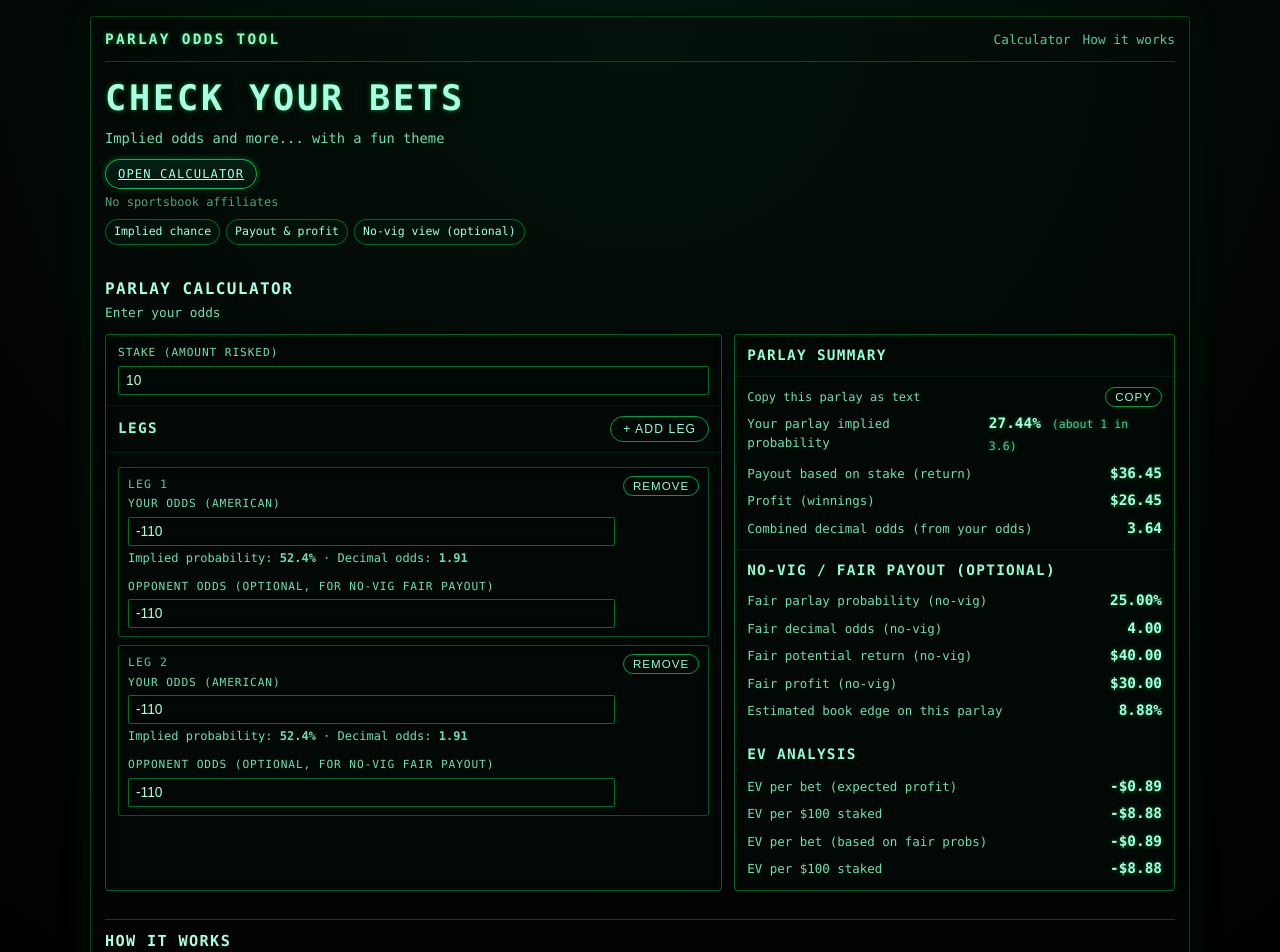
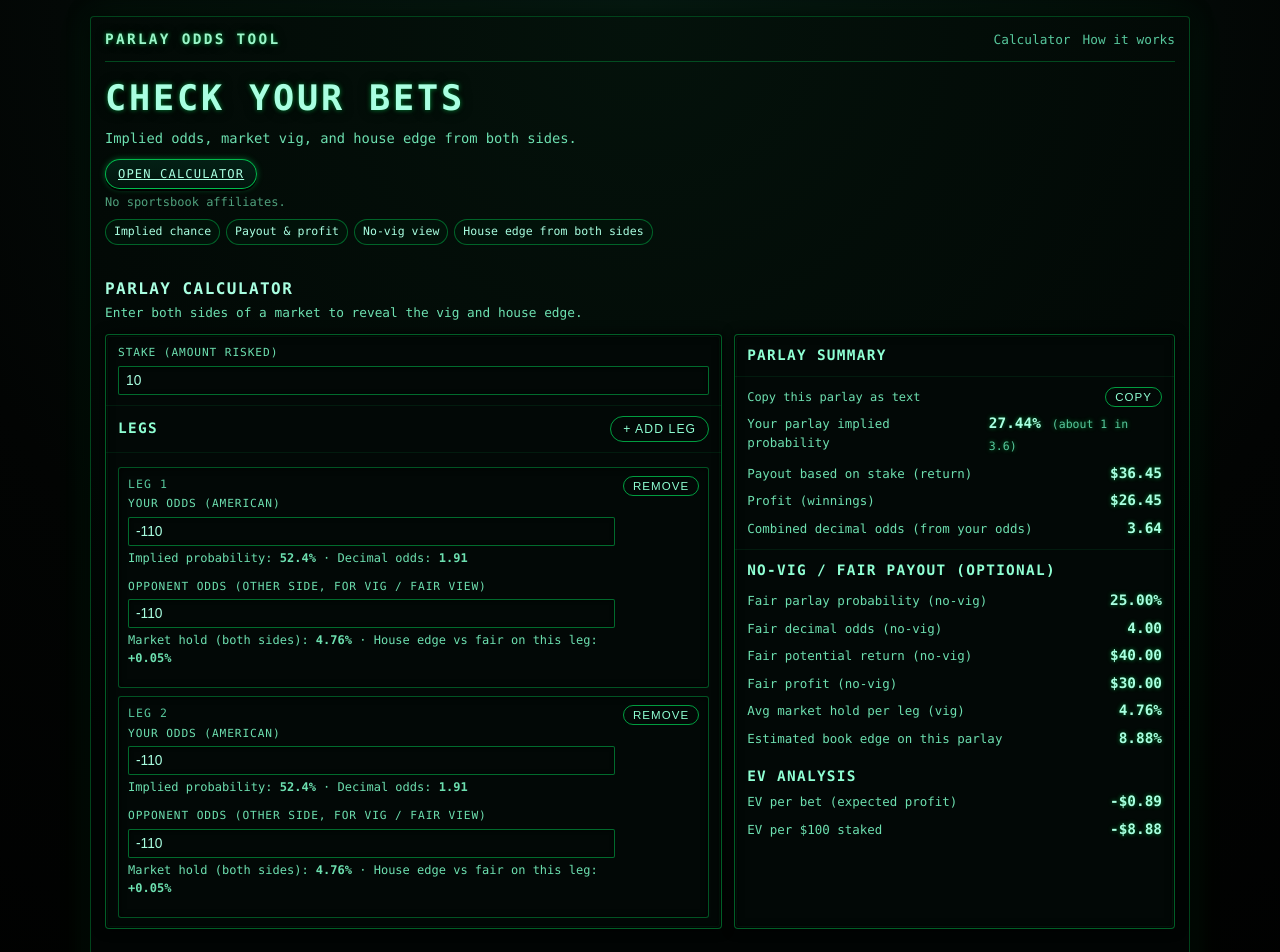
Before and after one commit to NickASU/parlay-odds-tool, a React (Vite) app: page / in a window 1280 px wide. Shown: the top 952 px of the page. Built offline with nearby package versions, Linux system fonts and the light colour scheme.

Commit message:
Updated vig and fair odds logic

```diff
--- a/src/App.tsx
+++ b/src/App.tsx
@@ -1,39 +1,16 @@
 import { useMemo, useState } from "react";
+
+import {
+  americanToDecimal,
+  americanToImpliedProb,
+  analyzeTwoSidedMarket,
+} from "./utils/odds";
 
 type Leg = {
   id: number;
   americanOdds: string; // your side
   opponentOdds: string; // other side of the market (optional, for no-vig)
 };
-
-function americanToDecimal(odds: number): number | null {
-  if (!Number.isFinite(odds) || odds === 0) return null;
-  if (odds > 0) return 1 + odds / 100;
-  return 1 + 100 / Math.abs(odds);
-}
-
-function americanToImpliedProb(odds: number): number | null {
-  if (!Number.isFinite(odds) || odds === 0) return null;
-  if (odds > 0) {
-    return 100 / (odds + 100);
-  }
-  return Math.abs(odds) / (Math.abs(odds) + 100);
-}
-
-/**
- * Given odds for your side and opponent's side,
- * compute a "no-vig" probability for your side by normalizing.
- */
-function noVigProbFromMarket(yourOdds: number, oppOdds: number): number | null {
-  const pYouRaw = americanToImpliedProb(yourOdds);
-  const pOppRaw = americanToImpliedProb(oppOdds);
-  if (pYouRaw == null || pOppRaw == null) return null;
-
-  const sum = pYouRaw + pOppRaw;
-  if (!Number.isFinite(sum) || sum <= 0) return null;
-
-  return pYouRaw / sum;
-}
 
 export default function App() {
   const [stake, setStake] = useState<string>("10");
@@ -113,13 +90,17 @@ export default function App() {
     if (!allHaveOpp) return null;
 
     const fairLegProbs: number[] = [];
+    const legHolds: number[] = [];
 
     for (const leg of legs) {
       const yourOddsNum = Number(leg.americanOdds);
       const oppOddsNum = Number(leg.opponentOdds);
-      const pNoVig = noVigProbFromMarket(yourOddsNum, oppOddsNum);
-      if (pNoVig == null) return null;
-      fairLegProbs.push(pNoVig);
+
+      const market = analyzeTwoSidedMarket(yourOddsNum, oppOddsNum);
+      if (!market) return null;
+
+      fairLegProbs.push(market.pNoVigYou);
+      legHolds.push(market.hold);
     }
 
     const parlayProbFair = fairLegProbs.reduce((acc, p) => acc * p, 1);
@@ -129,6 +110,11 @@ export default function App() {
     const fairReturn = parsedStake * fairDecimal;
     const fairProfit = fairReturn - parsedStake;
 
+    const avgLegHold =
+      legHolds.length > 0
+        ? legHolds.reduce((a, b) => a + b, 0) / legHolds.length
+        : null;
+
     if (!parlayMetrics) {
       return {
         parlayProbFair,
@@ -136,6 +122,7 @@ export default function App() {
         fairReturn,
         fairProfit,
         edgePct: null as number | null,
+        avgLegHold,
       };
     }
 
@@ -149,6 +136,7 @@ export default function App() {
       fairReturn,
       fairProfit,
       edgePct,
+      avgLegHold,
     };
   }, [parsedStake, validLegs, legs, parlayMetrics]);
 
@@ -183,7 +171,6 @@ export default function App() {
       evPct,
     };
   }, [parsedStake, parlayMetrics, fairParlayMetrics]);
-
 
   // TEXT TO COPY
   const summaryText = useMemo(() => {
@@ -253,27 +240,26 @@ export default function App() {
         </header>
 
         <main className="site-main">
-          {/* HERO – you can change this text however you want */}
+          {/* HERO */}
           <section className="hero" id="top">
             <div className="hero-content">
               <h1 className="hero-title">Check Your Bets</h1>
               <p className="hero-subtitle">
-                Implied odds and more... with a fun theme
+                Implied odds, market vig, and house edge from both sides.
               </p>
 
               <div className="hero-cta-row">
                 <a href="#calculator" className="btn hero-cta">
                   Open Calculator
                 </a>
-                <p className="hero-note">
-                  No sportsbook affiliates
-                </p>
+                <p className="hero-note">No sportsbook affiliates.</p>
               </div>
 
               <div className="hero-badges">
                 <span className="hero-badge">Implied chance</span>
                 <span className="hero-badge">Payout &amp; profit</span>
-                <span className="hero-badge">No-vig view (optional)</span>
+                <span className="hero-badge">No-vig view</span>
+                <span className="hero-badge">House edge from both sides</span>
               </div>
             </div>
           </section>
@@ -283,7 +269,7 @@ export default function App() {
             <header className="app-header">
               <h2 className="app-title">Parlay Calculator</h2>
               <p className="app-subtitle">
-                Enter your odds
+                Enter both sides of a market to reveal the vig and house edge.
               </p>
             </header>
 
@@ -335,6 +321,14 @@ export default function App() {
                         decimal !== null &&
                         prob !== null;
 
+                      const oppOddsNum = Number(leg.opponentOdds);
+
+                      // Use helper to get vig / fair + edge when both sides valid
+                      const market =
+                        isValid && leg.opponentOdds.trim() !== ""
+                          ? analyzeTwoSidedMarket(oddsNum, oppOddsNum)
+                          : null;
+
                       return (
                         <div key={leg.id} className="leg-card">
                           <div className="leg-main">
@@ -384,8 +378,7 @@ export default function App() {
                               className="field-label"
                               style={{ marginTop: 8 }}
                             >
-                              Opponent odds (optional, for no-vig fair
-                              payout)
+                              Opponent odds (other side, for vig / fair view)
                             </label>
                             <input
                               type="number"
@@ -400,6 +393,23 @@ export default function App() {
                               placeholder="-110"
                               className="input"
                             />
+
+                            {market && (
+                              <p className="field-helper">
+                                Market hold (both sides):{" "}
+                                <strong>
+                                  {(market.hold * 100).toFixed(2)}%
+                                </strong>{" "}
+                                · House edge vs fair on this leg:{" "}
+                                <strong>
+                                  {market.houseEdgePct >= 0 ? "+" : "-"}
+                                  {Math.abs(
+                                    market.houseEdgePct
+                                  ).toFixed(2)}
+                                  %
+                                </strong>
+                              </p>
+                            )}
                           </div>
 
                           <div className="leg-actions">
@@ -550,7 +560,7 @@ export default function App() {
                     )}
                 </div>
 
-                {/* Fair / no-vig section */}
+                {/* Fair / no-vig section + vig/edge focus */}
                 <div className="card-section">
                   <h3 className="card-title" style={{ marginBottom: 8 }}>
                     No-vig / Fair payout (optional)
@@ -558,9 +568,9 @@ export default function App() {
 
                   {!fairParlayMetrics && (
                     <p className="field-helper">
-                      To estimate a no-vig parlay payout, enter opponent
-                      odds for every leg. We&apos;ll strip out the house
-                      edge using both sides of the market.
+                      To estimate a no-vig parlay payout and market vig,
+                      enter opponent odds for every leg. We&apos;ll strip out
+                      the house cut using both sides of the market.
                     </p>
                   )}
 
@@ -604,55 +614,40 @@ export default function App() {
                         </span>
                       </div>
 
+                      {fairParlayMetrics.avgLegHold != null && (
+                        <div className="summary-item">
+                          <span className="summary-label">
+                            Avg market hold per leg (vig)
+                          </span>
+                          <span className="summary-value">
+                            {(fairParlayMetrics.avgLegHold * 100).toFixed(2)}%
+                          </span>
+                        </div>
+                      )}
+
                       {fairParlayMetrics.edgePct != null && (
                         <div className="summary-item">
                           <span className="summary-label">
                             Estimated book edge on this parlay
                           </span>
                           <span className="summary-value">
-                            {(
-                              fairParlayMetrics.edgePct * 100
-                            ).toFixed(2)}
-                            %
+                            {(fairParlayMetrics.edgePct * 100).toFixed(2)}%
                           </span>
                         </div>
                       )}
-                      {/* ===== EV ANALYSIS ===== */}
+                    </div>
+                  )}
+
+                  {/* ===== EV ANALYSIS (cleaned, no duplication) ===== */}
                   <h3 className="card-title" style={{ marginTop: 16 }}>
                     EV Analysis
                   </h3>
 
                   {evMetrics ? (
                     <div className="summary-grid">
-
-    <div className="summary-item">
-      <span className="summary-label">EV per bet (expected profit)</span>
-      <span className="summary-value">
-        {evMetrics.evPerBet >= 0 ? "+" : "-"}$
-        {Math.abs(evMetrics.evPerBet).toFixed(2)}
-      </span>
-    </div>
-
-    <div className="summary-item">
-      <span className="summary-label">EV per $100 staked</span>
-      <span className="summary-value">
-        {evMetrics.evPer100 >= 0 ? "+" : "-"}$
-        {Math.abs(evMetrics.evPer100).toFixed(2)}
-      </span>
-    </div>
-
-  </div>
-) : (
-  <p className="field-helper">
-    Add opponent odds for all legs to unlock EV analysis.
-  </p>
-)}
-
-                            {evMetrics && (
-        <>
                       <div className="summary-item">
                         <span className="summary-label">
-              EV per bet (based on fair probs)
+                          EV per bet (expected profit)
                         </span>
                         <span className="summary-value">
                           {evMetrics.evPerBet >= 0 ? "+" : "-"}$
@@ -669,18 +664,19 @@ export default function App() {
                           {Math.abs(evMetrics.evPer100).toFixed(2)}
                         </span>
                       </div>
-        </>
-      )}
-
-
                     </div>
+                  ) : (
+                    <p className="field-helper">
+                      Add opponent odds for all legs (and a valid stake) to
+                      unlock EV analysis.
+                    </p>
                   )}
                 </div>
               </section>
             </div>
           </section>
 
-          {/* INFO / HOW IT WORKS – you can rewrite all this freely */}
+          {/* INFO / HOW IT WORKS */}
           <section className="info-section" id="how-it-works">
             <h2 className="info-title">How it works</h2>
             <div className="info-grid">
@@ -699,10 +695,11 @@ export default function App() {
                 </p>
               </div>
               <div className="info-block">
-                <h3>Fight the vig (if you want)</h3>
+                <h3>Fight the vig (for real)</h3>
                 <p>
-                  Add both sides of a market to see a no-vig fair view and how
-                  tight the parlay price might be.
+                  Add both sides of a market to see the overround (vig),
+                  estimate the fair no-vig price, and how much edge the book
+                  might have.
                 </p>
               </div>
             </div>
--- /dev/null
+++ b/src/utils/odds.ts
@@ -0,0 +1,66 @@
+// src/utils/odds.ts
+
+// Convert American odds -> decimal odds
+export function americanToDecimal(odds: number): number | null {
+  if (!Number.isFinite(odds) || odds === 0) return null;
+  if (odds > 0) return 1 + odds / 100;
+  return 1 + 100 / Math.abs(odds);
+}
+
+// Convert American odds -> implied probability (with vig if from book)
+export function americanToImpliedProb(odds: number): number | null {
+  if (!Number.isFinite(odds) || odds === 0) return null;
+  if (odds > 0) {
+    return 100 / (odds + 100);
+  }
+  return Math.abs(odds) / (Math.abs(odds) + 100);
+}
+
+export type MarketVigResult = {
+  pYou: number;          // implied probability of your side (with vig)
+  pOpp: number;          // implied probability of opponent
+  overround: number;     // pYou + pOpp
+  hold: number;          // overround - 1  (market hold / vig)
+  pNoVigYou: number;     // fair (no-vig) probability of your side
+  fairDecimal: number;   // decimal odds from pNoVigYou
+  houseEdgePct: number;  // positive => house edge; negative => bettor edge
+};
+
+/**
+ * Analyze a two-sided market from American odds on both sides.
+ * Returns null if anything is invalid.
+ */
+export function analyzeTwoSidedMarket(
+  yourOdds: number,
+  oppOdds: number
+): MarketVigResult | null {
+  const bookDecimal = americanToDecimal(yourOdds);
+  const pYou = americanToImpliedProb(yourOdds);
+  const pOpp = americanToImpliedProb(oppOdds);
+
+  if (bookDecimal == null || pYou == null || pOpp == null) return null;
+
+  const overround = pYou + pOpp;
+  if (!Number.isFinite(overround) || overround <= 0) return null;
+
+  const hold = overround - 1;
+  const pNoVigYou = pYou / overround;
+  if (!Number.isFinite(pNoVigYou) || pNoVigYou <= 0 || pNoVigYou >= 1) {
+    return null;
+  }
+
+  const fairDecimal = 1 / pNoVigYou;
+  if (!Number.isFinite(fairDecimal) || fairDecimal <= 1) return null;
+
+  const houseEdgePct = 1 - bookDecimal / fairDecimal;
+
+  return {
+    pYou,
+    pOpp,
+    overround,
+    hold,
+    pNoVigYou,
+    fairDecimal,
+    houseEdgePct,
+  };
+}
```
Lines whose indentation alone changed are shown as unchanged.
